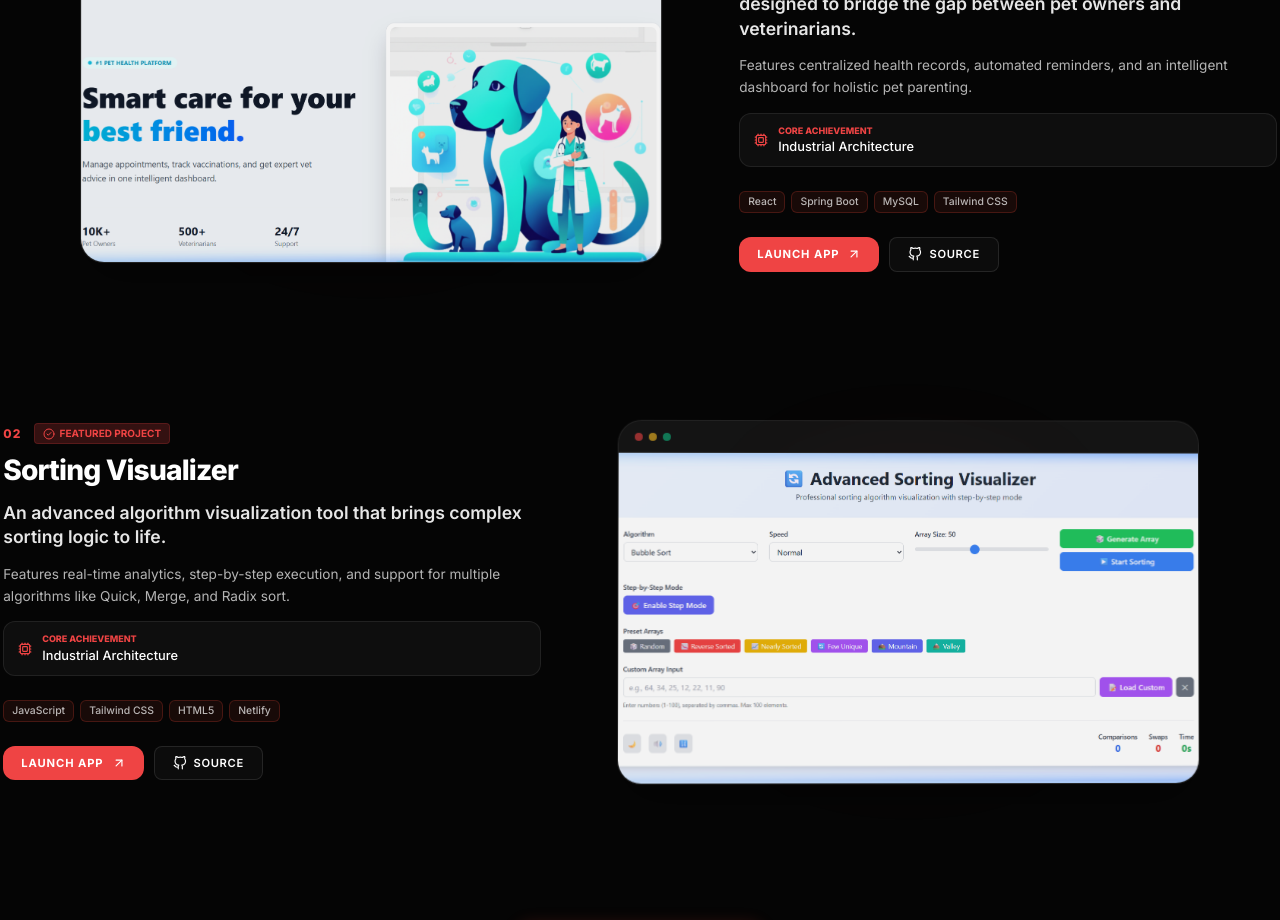
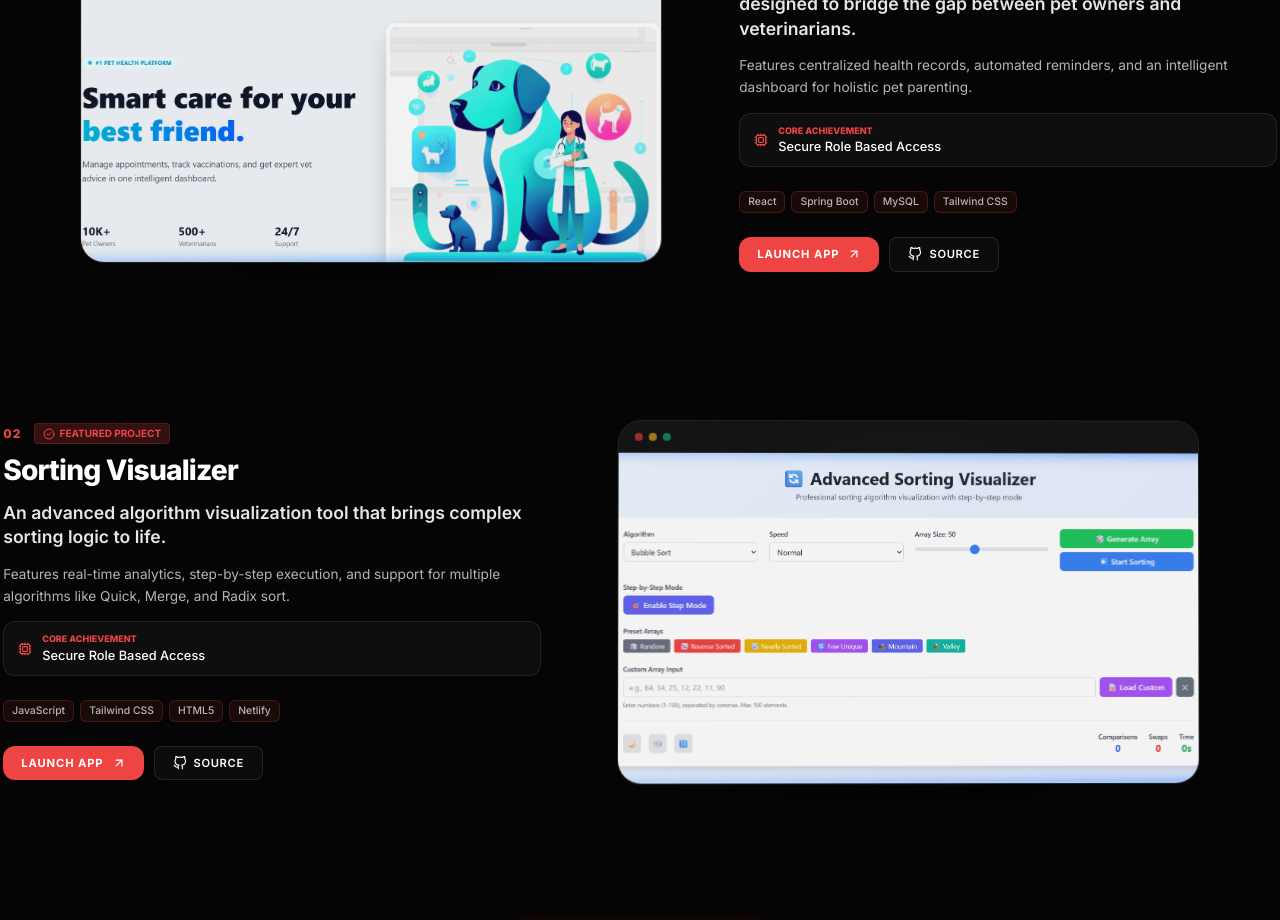
Before and after one commit to Aditya4405/portfolio, a React (Vite) app in the folder Portfolio/: page / in a window 1280 px wide. Shown: the part 3300-4220 px from the top of the page. Built offline with nearby package versions, Linux system fonts and the light colour scheme.

Commit message:
refactor: update learning highlight in ShowcasePanel to specify 'Secure Role Based Access'

```diff
--- a/Portfolio/src/components/sections/ProjectsSection.jsx
+++ b/Portfolio/src/components/sections/ProjectsSection.jsx
@@ -139,7 +139,7 @@ function ShowcasePanel({ project, index, theme }) {
              <Cpu size={14} style={{ color: 'var(--primary)' }} />
              <div>
                 <p style={{ fontSize: '9px', textTransform: 'uppercase', color: 'var(--primary)', fontWeight: 800, margin: 0 }}>Core Achievement</p>
-                <p style={{ fontSize: '0.8rem', color: 'var(--text-primary)', fontWeight: 500, margin: 0 }}>{learningHighlight}</p>
+                <p style={{ fontSize: '0.8rem', color: 'var(--text-primary)', fontWeight: 500, margin: 0 }}>Secure Role Based Access</p>
              </div>
           </div>
 
```
